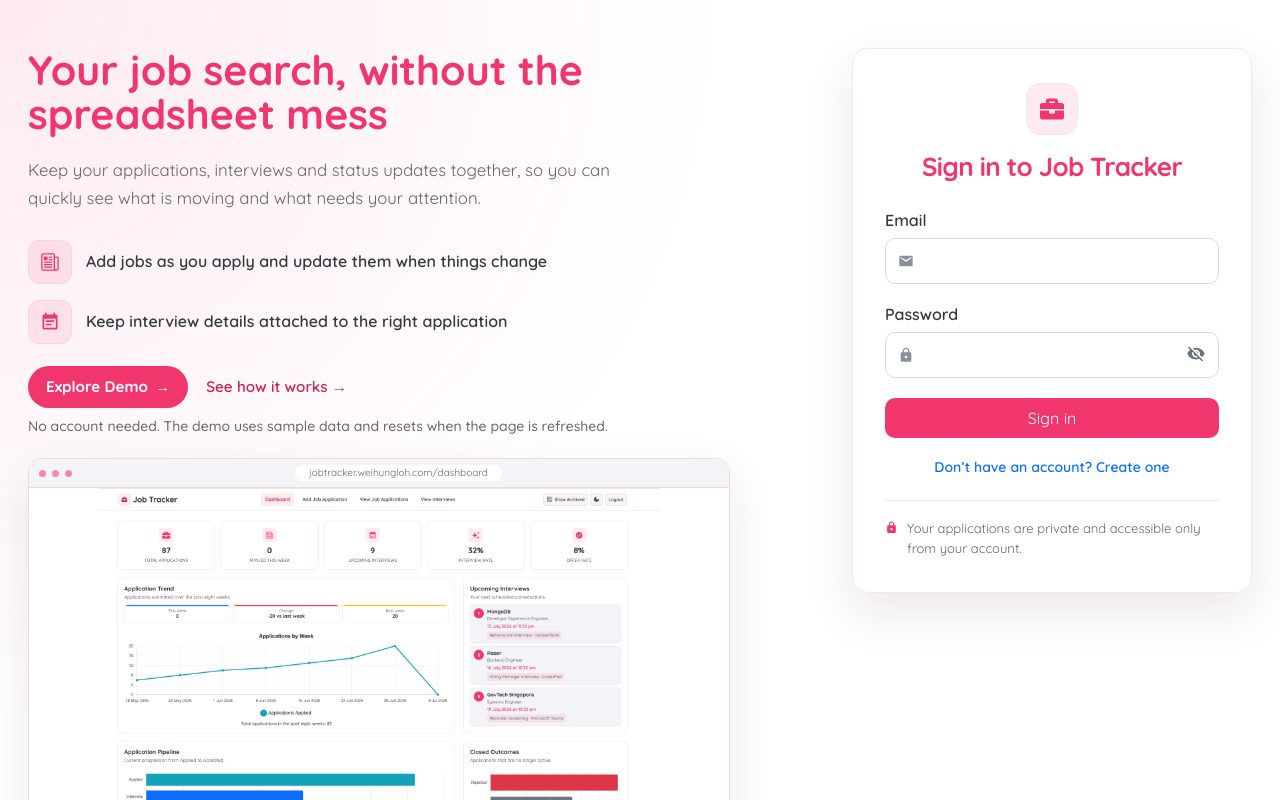
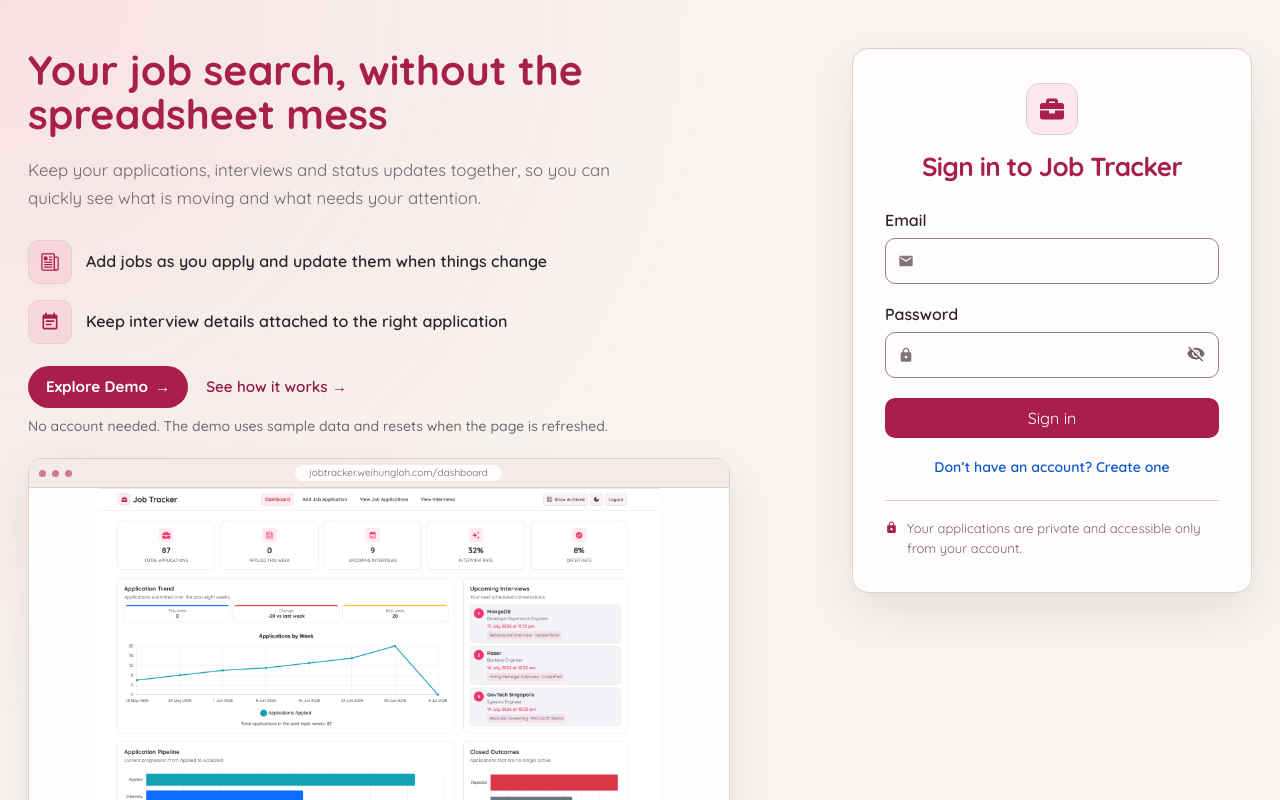
Before and after one commit to WeiHungLoh/job_tracker, a React (Vite) app in the folder client/: page / in a window 1280 px wide. Shown: the top 800 px of the page. Built offline with nearby package versions, Linux system fonts and the light colour scheme; no server answers; what @zxcvbn-ts/core would draw is missing.

Commit message:
feat: establish Rose Ledger visual tokens

```diff
--- a/client/src/components/theme/muiTheme.ts
+++ b/client/src/components/theme/muiTheme.ts
@@ -6,7 +6,7 @@ export const createMuiTheme = (theme: Theme) => {
         palette: {
             mode: theme,
             primary: {
-                main: theme === 'dark' ? '#f4507e' : '#f1356d',
+                main: theme === 'dark' ? '#ff779b' : '#a81f4c',
             },
         },
         typography: {
@@ -42,8 +42,8 @@ export const createMuiTheme = (theme: Theme) => {
             MuiButton: {
                 styleOverrides: {
                     root: {
-                        padding: '8px 10px',
-                        borderRadius: '10px',
+                        padding: 'var(--spaceControl) var(--spaceCompact)',
+                        borderRadius: 'var(--radiusControl)',
                         boxShadow: 'none',
                         textTransform: 'none',
                     },
--- a/client/src/index.css
+++ b/client/src/index.css
@@ -10,9 +10,29 @@
     --applicationListWidth: clamp(750px, 51.0204%, 1000px);
     --interviewListWidth: clamp(710px, 48.2993%, 1000px);
     --applicationBoardWidth: clamp(1180px, 80.2721%, 1573.3333px);
+
+    --fontSizeBody: 1rem;
+    --fontSizeControl: 0.875rem;
+    --fontSizeCompactControl: 0.8125rem;
+    --fontSizeMetadata: 0.75rem;
+
+    --radiusControl: 10px;
+    --radiusMenuItem: 8px;
+    --radiusToolbar: 14px;
+    --radiusPanel: 15px;
+    --radiusCard: 16px;
+    --radiusPill: 999px;
+
+    --spaceControl: 8px;
+    --spaceCompact: 10px;
+    --spaceCard: 16px;
+    --spaceSection: 20px;
+    --spacePageGrid: 24px;
 }
 
 [data-theme='light'] {
+    color-scheme: light;
+
     /* Status badges */
     --colorStatusApplied: #17a2b8;
     --colorStatusInterview: #0d6efd;
@@ -20,52 +40,62 @@
     --colorStatusAccepted: #198754;
     --colorStatusRejected: #dc3545;
     --colorStatusGhosted: #6c757d;
-    --colorStatusDeclined: rebeccapurple;
+    --colorStatusDeclined: #663399;
+    --colorStatusAppliedText: #062f35;
+    --colorStatusInterviewText: #ffffff;
+    --colorStatusOfferText: #3b2c00;
+    --colorStatusAcceptedText: #ffffff;
+    --colorStatusRejectedText: #ffffff;
+    --colorStatusGhostedText: #ffffff;
+    --colorStatusDeclinedText: #ffffff;
     --colorBadgeText: white;
 
     /* Primary accent */
-    --colorPrimary: #f1356d;
-    --colorPrimaryHover: #d12b5a;
+    --colorPrimary: #a81f4c;
+    --colorPrimaryHover: #8f1b43;
     --colorPrimaryFocusShadow: rgb(241 53 109 / 12%);
-    --colorPrimaryFocusOutline: rgb(241 53 109 / 28%);
+    --colorPrimaryFocusOutline: #8f1b43;
 
     /* Backgrounds */
-    --colorPageBg: #fff;
-    --colorCardBg: #fff;
-    --colorCardBorder: #f0d8e0;
-    --colorOverlayBg: #f4f3f8;
+    --colorPageBg: #f8f4f1;
+    --colorCardBg: #fffdfb;
+    --colorCardBorder: #dfcfd1;
+    --colorOverlayBg: #f4eae9;
     --colorPublicPageBg: radial-gradient(circle at top left, var(--colorStatIconBg), transparent 45%),
         var(--colorPageBg);
     --colorControlSurface: #fffafb;
-    --colorControlMutedSurface: #f8f3f5;
+    --colorControlMutedSurface: #f4eae9;
     --colorControlBorder: #ead7de;
+    --colorInteractiveBorder: #987f84;
     --colorControlShadow: rgb(74 40 54 / 10%);
-    --colorControlFocusRing: #c82457;
-    --colorSelectedControlBg: #d12b5a;
-    --colorSelectedControlText: #fff;
+    --colorControlFocusRing: #8f1b43;
+    --colorSelectedControlBg: #a81f4c;
+    --colorSelectedControlText: #ffffff;
+    --colorScrollbarTrack: #f4eae9;
+    --colorScrollbarThumb: #a81f4c;
 
     /* Text */
-    --colorText: #343a40;
-    --colorTextSecondary: #666;
+    --colorText: #2b2529;
+    --colorTextSecondary: #71666b;
 
     /* Links */
     --colorLinkBg: #e0f0ff;
-    --colorLinkText: #0d6efd;
+    --colorLinkText: #0b57d0;
     --colorLinkHoverBg: #d0e8ff;
 
     /* Inputs */
-    --colorInputBg: #fff;
-    --colorInputText: black;
-    --colorInputBorder: #d9dde3;
-    --colorLabel: #343a40;
-    --colorInputIcon: #8a8f98;
-    --colorVisibilityIcon: #6c757d;
+    --colorInputBg: #fffdfb;
+    --colorInputText: #2b2529;
+    --colorInputBorder: #987f84;
+    --colorLabel: #2b2529;
+    --colorInputIcon: #82747a;
+    --colorVisibilityIcon: #71666b;
 
     /* Auth page */
-    --colorAuthCardBg: #fff;
-    --colorAuthCardBorder: #f0e7eb;
+    --colorAuthCardBg: #fffdfb;
+    --colorAuthCardBorder: #dfcfd1;
     --colorAuthCardShadow: rgb(64 32 48 / 10%);
-    --colorAuthLink: #0d6efd;
+    --colorAuthLink: #0b57d0;
     --colorAuthLinkHover: #084298;
     --colorNoticeBg: #e6f4ff;
     --colorNoticeText: #084298;
@@ -75,39 +105,40 @@
     --colorGuideLinkHover: #084298;
 
     /* Nav */
-    --colorNavHoverBg: rgb(241 53 109 / 8%);
-    --colorNavBorder: #ead7de;
-    --colorNavActiveBg: rgb(241 53 109 / 10%);
-    --colorNavActiveText: #c82457;
-    --colorNavInactiveText: #514850;
+    --colorNavHoverBg: rgb(168 31 76 / 8%);
+    --colorNavBorder: #dfcfd1;
+    --colorNavActiveBg: rgb(168 31 76 / 10%);
+    --colorNavActiveText: #8f1b43;
+    --colorNavInactiveText: #5a4e53;
 
     /* Buttons */
-    --colorBtnPrimaryText: #fff;
-    --colorBtnCompactText: #fff;
-    --colorBtnSecondaryHoverBg: rgb(241 53 109 / 8%);
+    --colorBtnPrimaryText: #ffffff;
+    --colorBtnCompactText: #ffffff;
+    --colorBtnDestructiveFilledText: #ffffff;
+    --colorBtnSecondaryHoverBg: rgb(168 31 76 / 8%);
     --colorBtnDestructiveBg: #dc3545;
     --colorBtnDestructiveHoverBg: #c82333;
-    --colorBtnDestructiveText: #dc3545;
+    --colorBtnDestructiveText: #b02a37;
 
     /* Notes */
-    --colorNotesBg: #fff9c4;
-    --colorNotesBorder: #fbc02d;
-    --colorNotesText: #495057;
+    --colorNotesBg: #fff7c8;
+    --colorNotesBorder: #d5a82f;
+    --colorNotesText: #4f4527;
     --colorNotesShadow: rgba(0, 0, 0, 0.1);
 
     /* Misc accents */
-    --colorLocationText: #2a9d8f;
+    --colorLocationText: #1f756a;
     --colorInterviewType: #5e60ce;
-    --colorTimeLeft: red;
+    --colorTimeLeft: #c6283d;
     --colorUpcomingBadge: #f57c00;
-    --colorUpcomingBadgeText: #fff;
+    --colorUpcomingBadgeText: #3a1b00;
     --colorHighlightAnim: #dfffd9;
 
     /* Toast */
     --colorToastBorder: #eadfe4;
     --colorToastMuted: #766b71;
     --colorToastErrorBg: #ffdddc;
-    --colorToastErrorText: #ee443f;
+    --colorToastErrorText: #a52a2f;
     --colorToastErrorAccent: #cf3f62;
     --colorToastErrorSoft: #fff0f4;
     --colorToastSuccessBg: #d4edda;
@@ -140,9 +171,9 @@
     --colorSkeletonHighlight: #fff8fa;
 
     /* Toggle switch */
-    --colorSwitchOff: #b7b9ba;
-    --colorSwitchOffBorder: #aaa;
-    --colorSwitchThumb: #ffff;
+    --colorSwitchOff: #987f84;
+    --colorSwitchOffBorder: #71666b;
+    --colorSwitchThumb: #ffffff;
     --colorSwitchHoverBorder: #6f6f6f;
 
     /* Filter select */
@@ -150,18 +181,18 @@
     --colorFilterSelectText: #003366;
 
     /* User guide */
-    --colorGuideText: #342d40;
-    --colorGuideMuted: #6b6474;
-    --colorGuideBorder: #f0d8e0;
-    --colorGuideAccentSoft: #fff0f5;
-    --colorGuideAccentDark: #c82457;
-    --colorGuideHover: #fff8fa;
-    --colorGuideChevron: #766c80;
-    --colorGuidePanelText: #55505c;
-    --colorGuideAccentBorder: #f2a8be;
-    --colorGuideHeaderBg: #fff;
+    --colorGuideText: #2b2529;
+    --colorGuideMuted: #71666b;
+    --colorGuideBorder: #dfcfd1;
+    --colorGuideAccentSoft: #f8dfe7;
+    --colorGuideAccentDark: #8f1b43;
+    --colorGuideHover: #fffaf8;
+    --colorGuideChevron: #82747a;
+    --colorGuidePanelText: #5a4e53;
+    --colorGuideAccentBorder: #e9aabc;
+    --colorGuideHeaderBg: #fffdfb;
     --colorGuideHeaderShadow: rgb(91 42 59 / 8%);
-    --colorGuideTipBg: #fff;
+    --colorGuideTipBg: #fffdfb;
     --colorGuideTipShadow: rgb(91 42 59 / 6%);
 
     /* Dashboard stats */
@@ -169,30 +200,35 @@
 }
 
 [data-theme='dark'] {
+    color-scheme: dark;
+
     /* Primary accent */
-    --colorPrimary: #f4507e;
-    --colorPrimaryHover: #e87090;
+    --colorPrimary: #ff779b;
+    --colorPrimaryHover: #ff91ad;
     --colorPrimaryFocusShadow: rgb(244 80 126 / 16%);
-    --colorPrimaryFocusOutline: rgb(244 80 126 / 32%);
+    --colorPrimaryFocusOutline: #ff91ad;
 
     /* Backgrounds — neutral grays, no purple */
-    --colorPageBg: #121212;
-    --colorCardBg: #1e1e26;
-    --colorCardBorder: #333344;
-    --colorOverlayBg: #16161c;
+    --colorPageBg: #171517;
+    --colorCardBg: #211e22;
+    --colorCardBorder: #423840;
+    --colorOverlayBg: #2a252a;
     --colorPublicPageBg: radial-gradient(circle at top left, var(--colorStatIconBg), transparent 45%),
         var(--colorPageBg);
     --colorControlSurface: #191920;
-    --colorControlMutedSurface: #25252f;
+    --colorControlMutedSurface: #2a252a;
     --colorControlBorder: #3a3a48;
+    --colorInteractiveBorder: #7a6c74;
     --colorControlShadow: rgb(0 0 0 / 30%);
-    --colorControlFocusRing: #ff86a6;
-    --colorSelectedControlBg: #b92f58;
-    --colorSelectedControlText: #fff;
+    --colorControlFocusRing: #ff91ad;
+    --colorSelectedControlBg: #ff779b;
+    --colorSelectedControlText: #261019;
+    --colorScrollbarTrack: #2a252a;
+    --colorScrollbarThumb: #ff779b;
 
     /* Text */
-    --colorText: #dee2e6;
-    --colorTextSecondary: #adb5bd;
+    --colorText: #f4edf0;
+    --colorTextSecondary: #c1b4ba;
 
     /* Links */
     --colorLinkBg: #1c3048;
@@ -200,16 +236,16 @@
     --colorLinkHoverBg: #223a58;
 
     /* Inputs */
-    --colorInputBg: #2a2a36;
-    --colorInputText: #f0f0f0;
-    --colorInputBorder: #444455;
-    --colorLabel: #f0f0f0;
-    --colorInputIcon: #c0c0c8;
-    --colorVisibilityIcon: #c0c0c8;
+    --colorInputBg: #211e22;
+    --colorInputText: #f4edf0;
+    --colorInputBorder: #7a6c74;
+    --colorLabel: #f4edf0;
+    --colorInputIcon: #c1b4ba;
+    --colorVisibilityIcon: #c1b4ba;
 
     /* Auth page */
-    --colorAuthCardBg: #1e1e26;
-    --colorAuthCardBorder: #333344;
+    --colorAuthCardBg: #211e22;
+    --colorAuthCardBorder: #423840;
     --colorAuthCardShadow: rgb(0 0 0 / 30%);
     --colorAuthLink: #6ea8fe;
     --colorAuthLinkHover: #8bb9fe;
@@ -221,24 +257,25 @@
     --colorGuideLinkHover: #8bb9fe;
 
     /* Nav */
-    --colorNavHoverBg: rgb(244 80 126 / 12%);
-    --colorNavBorder: #3a3a48;
-    --colorNavActiveBg: rgb(244 80 126 / 16%);
-    --colorNavActiveText: #ff86a6;
-    --colorNavInactiveText: #d0cbd2;
+    --colorNavHoverBg: rgb(255 119 155 / 9%);
+    --colorNavBorder: #423840;
+    --colorNavActiveBg: rgb(255 119 155 / 13%);
+    --colorNavActiveText: #ff91ad;
+    --colorNavInactiveText: #c1b4ba;
 
     /* Buttons */
-    --colorBtnPrimaryText: #fff;
-    --colorBtnCompactText: #fff;
-    --colorBtnSecondaryHoverBg: rgb(244 80 126 / 12%);
+    --colorBtnPrimaryText: #261019;
+    --colorBtnCompactText: #261019;
+    --colorBtnDestructiveFilledText: #ffffff;
+    --colorBtnSecondaryHoverBg: rgb(255 119 155 / 9%);
     --colorBtnDestructiveBg: #c43d4b;
     --colorBtnDestructiveHoverBg: #ca414f;
     --colorBtnDestructiveText: #ff7b86;
 
     /* Notes */
-    --colorNotesBg: #3d3520;
-    --colorNotesBorder: #b8960c;
-    --colorNotesText: #f0f0f0;
+    --colorNotesBg: #3b331d;
+    --colorNotesBorder: #d1a93e;
+    --colorNotesText: #f4e7bd;
     --colorNotesShadow: rgba(0, 0, 0, 0.3);
 
     /* Status badges — slightly darker for dark backgrounds */
@@ -249,6 +286,13 @@
     --colorStatusRejected: #b02a37;
     --colorStatusGhosted: #5c636a;
     --colorStatusDeclined: #663399;
+    --colorStatusAppliedText: #041a1d;
+    --colorStatusInterviewText: #ffffff;
+    --colorStatusOfferText: #2c2100;
+    --colorStatusAcceptedText: #ffffff;
+    --colorStatusRejectedText: #ffffff;
+    --colorStatusGhostedText: #ffffff;
+    --colorStatusDeclinedText: #ffffff;
     --colorBadgeText: white;
 
     /* Misc accents */
@@ -256,14 +300,14 @@
     --colorInterviewType: #8b8dd4;
     --colorTimeLeft: #e35d6e;
     --colorUpcomingBadge: #f57c00;
-    --colorUpcomingBadgeText: #fff;
+    --colorUpcomingBadgeText: #2a1400;
     --colorHighlightAnim: #1a3d2a;
 
     /* Toast */
     --colorToastBorder: #3b3b49;
     --colorToastMuted: #b8b0b5;
     --colorToastErrorBg: #3d1a1a;
-    --colorToastErrorText: #e35d6e;
+    --colorToastErrorText: #e86677;
     --colorToastErrorAccent: #ff7696;
     --colorToastErrorSoft: #40222d;
     --colorToastSuccessBg: #0d3320;
@@ -306,18 +350,18 @@
     --colorFilterSelectText: #6ea8fe;
 
     /* User guide */
-    --colorGuideText: #dee2e6;
-    --colorGuideMuted: #adb5bd;
-    --colorGuideBorder: #333344;
-    --colorGuideAccentSoft: #2a1a25;
-    --colorGuideAccentDark: #e87090;
-    --colorGuideHover: #22222e;
-    --colorGuideChevron: #adb5bd;
-    --colorGuidePanelText: #dee2e6;
-    --colorGuideAccentBorder: #6d3050;
-    --colorGuideHeaderBg: #1e1e26;
+    --colorGuideText: #f4edf0;
+    --colorGuideMuted: #c1b4ba;
+    --colorGuideBorder: #423840;
+    --colorGuideAccentSoft: #452633;
+    --colorGuideAccentDark: #ff91ad;
+    --colorGuideHover: #2a252a;
+    --colorGuideChevron: #c1b4ba;
+    --colorGuidePanelText: #d8cdd2;
+    --colorGuideAccentBorder: #744054;
+    --colorGuideHeaderBg: #211e22;
     --colorGuideHeaderShadow: rgb(0 0 0 / 20%);
-    --colorGuideTipBg: #1e1e26;
+    --colorGuideTipBg: #211e22;
     --colorGuideTipShadow: rgb(0 0 0 / 20%);
 
     /* Dashboard stats */
@@ -345,7 +389,7 @@ body:has(.MuiModal-root) {
 
 body {
     margin: 0;
-    font-size: 1rem;
+    font-size: var(--fontSizeBody);
     background-color: var(--colorPageBg);
     color: var(--colorText);
 }
```
Also changed, not shown: 1 other file (tests, documents, lock files or other folders).
